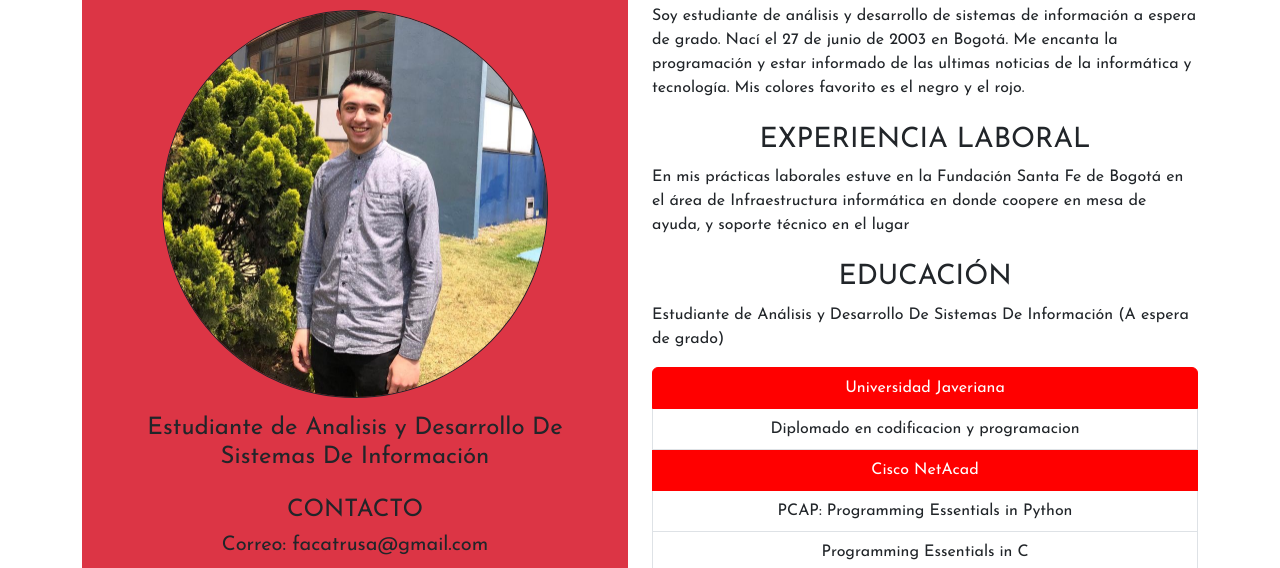
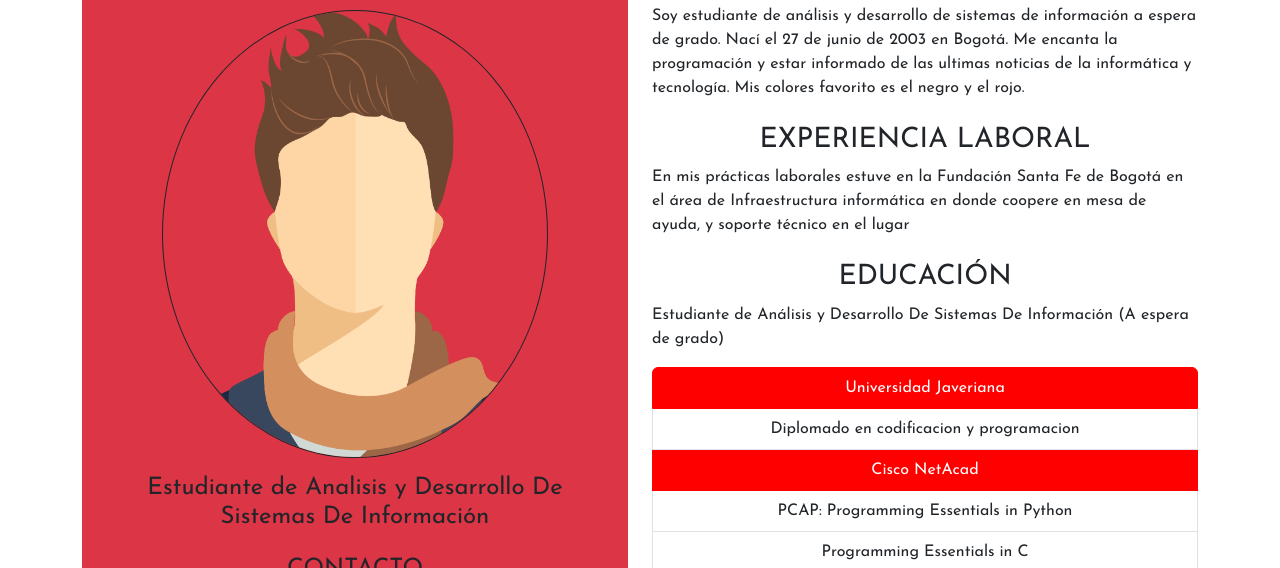
Before and after one commit to fabian001254/Biografia2, a plain HTML site: page index.html in a window 1280 px wide. Shown: the part 232-800 px from the top of the page. Drawn offline with nearby package versions, Linux system fonts and the light colour scheme.

Commit message:
Cambios en imagen

```diff
--- a/index.html
+++ b/index.html
@@ -53,7 +53,7 @@
             <div class="col">
                 <aside class="text-center mt-4 p-3 bg-danger rounded-end">
                     <h1>Fabian Trujillo</h1>
-                    <img src="img/me.jpg" class="rounded-circle border border-dark w-75 ">
+                    <img src="img/me.png" class="rounded-circle border border-dark w-75 ">
                     <h4 class="mt-3">Estudiante de Analisis y Desarrollo De Sistemas De Información</h4>
                     <h4 class="mt-4">CONTACTO</h4>
                     <h5 class="mb-5">Correo: facatrusa@gmail.com</h5>
```
Also changed, not shown: img/me.jpg (deleted), img/me.png (added).
